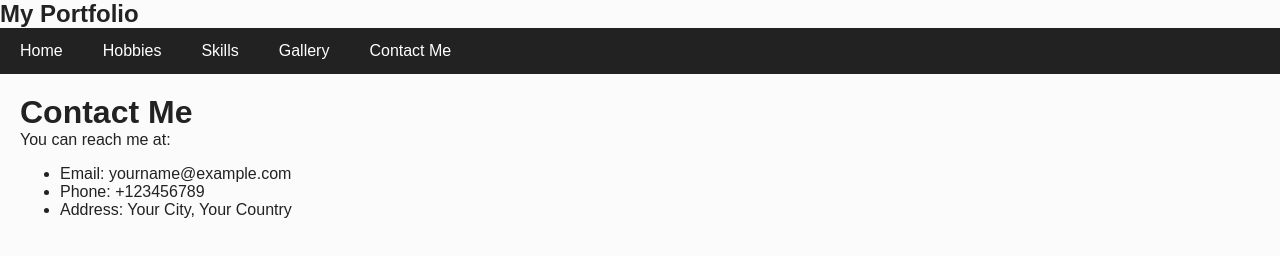
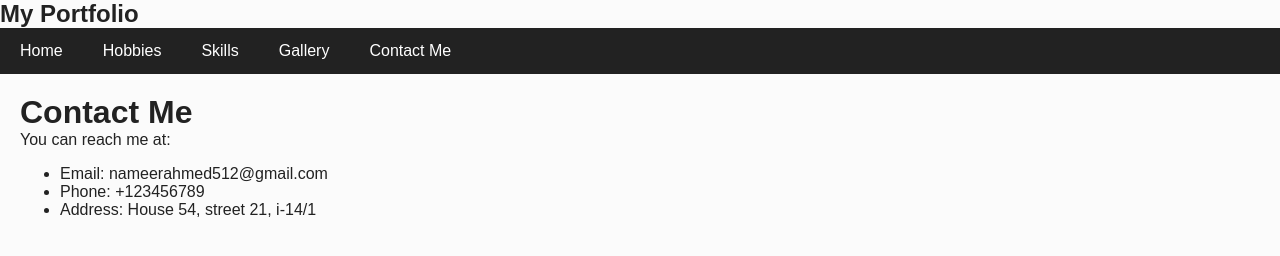
Before and after one commit to nameer451/Portfolio, a plain HTML site: page contact.html in a window 1280 px wide. Drawn offline with Linux system fonts and the light colour scheme.

```diff
--- a/contact.html
+++ b/contact.html
@@ -19,9 +19,9 @@
         <h1>Contact Me</h1>
         <p>You can reach me at:</p>
         <ul>
-            <li>Email: yourname@example.com</li>
+            <li>Email: nameerahmed512@gmail.com</li>
             <li>Phone: +123456789</li>
-            <li>Address: Your City, Your Country</li>
+            <li>Address: House 54, street 21, i-14/1</li>
         </ul>
     </div>
 </body>
```
